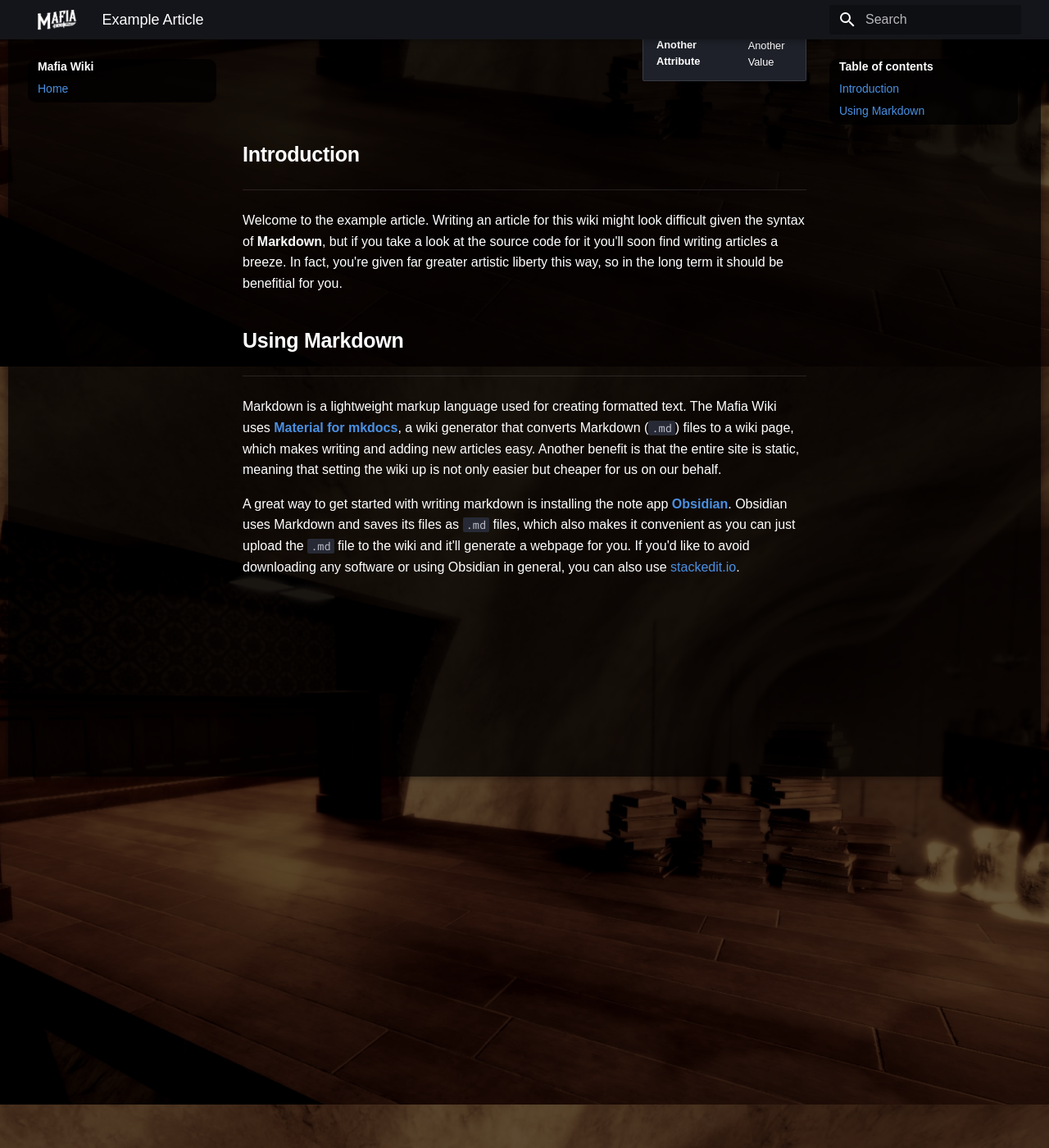
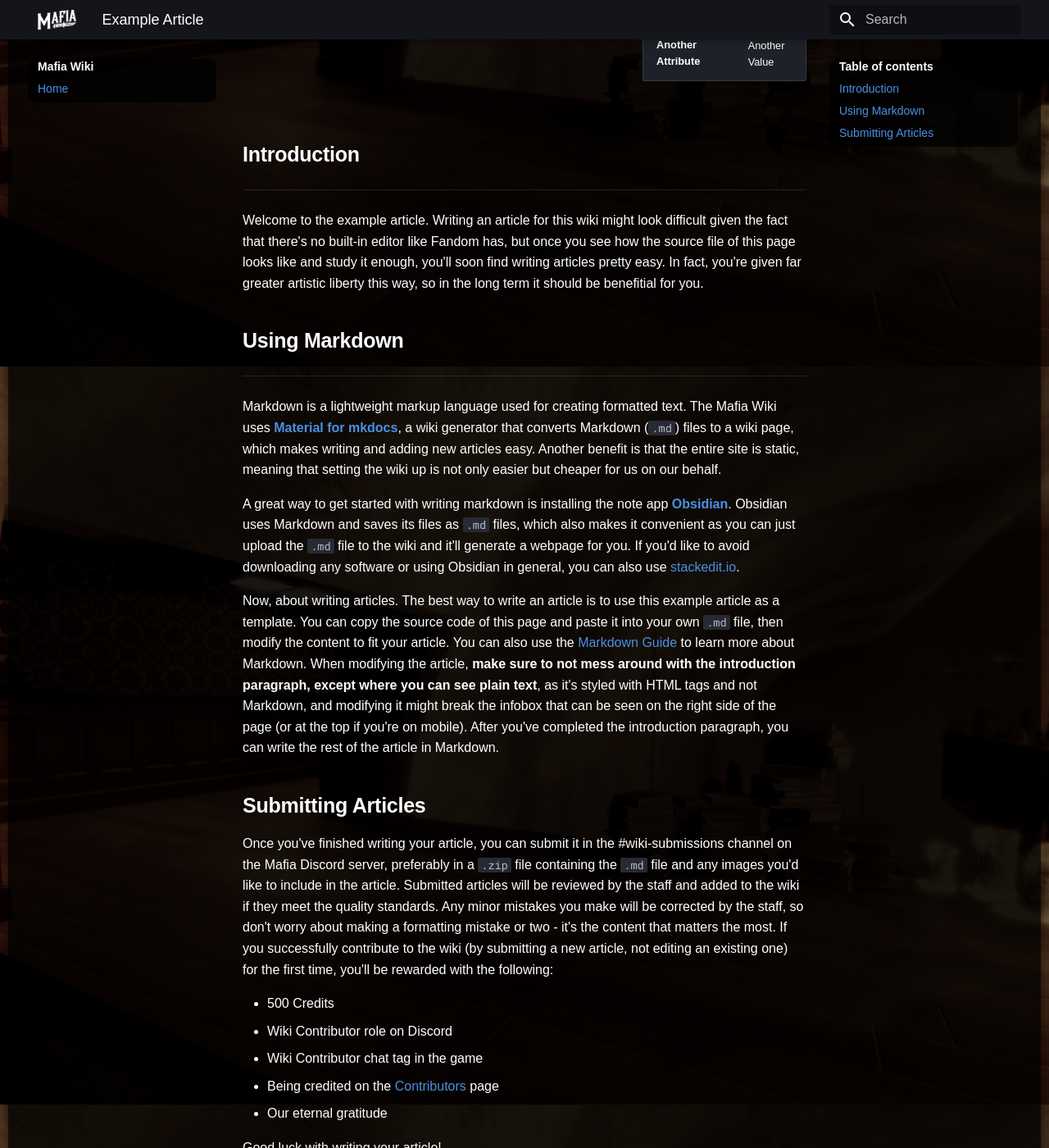
Before and after one commit to OctaNebula/mafia-wiki, an MkDocs documentation site: the page built from docs/exampleArticle.md, in a window 1280 px wide and 1400 px high, scrolled down 453 px. Shown: the whole window at 82% size. Built offline with MkDocs 1.6.1 and Material for MkDocs 9.7.7, drawn with Linux system fonts in a browser that asks for light colours; some web fonts are replaced.

Commit message:
added contributors, and modified example article

```diff
--- a/docs/exampleArticle.md
+++ b/docs/exampleArticle.md
@@ -44,7 +44,7 @@ in: [main](https://mafiawiki.astrofare.xyz/)
 ## **Introduction**
 ---
 
-Welcome to the example article. Writing an article for this wiki might look difficult given the syntax of **Markdown**, but if you take a look at the source code for it you'll soon find writing articles a breeze. In fact, you're given far greater artistic liberty this way, so in the long term it should be benefitial for you.
+Welcome to the example article. Writing an article for this wiki might look difficult given the fact that there's no built-in editor like Fandom has, but once you see how the source file of this page looks like and study it enough, you'll soon find writing articles pretty easy. In fact, you're given far greater artistic liberty this way, so in the long term it should be benefitial for you.
 
 ## **Using Markdown**
 ---
@@ -53,3 +53,18 @@ Markdown is a lightweight markup language used for creating formatted text. The
 
 A great way to get started with writing markdown is installing the note app **[Obsidian](https://obsidian.md/)**. Obsidian uses Markdown and saves its files as `.md` files, which also makes it convenient as you can just upload the `.md` file to the wiki and it'll generate a webpage for you.
 If you'd like to avoid downloading any software or using Obsidian in general, you can also use [stackedit.io](https://stackedit.io).
+
+Now, about writing articles. The best way to write an article is to use this example article as a template. You can copy the source code of this page and paste it into your own `.md` file, then modify the content to fit your article. You can also use the [Markdown Guide](https://www.markdownguide.org/) to learn more about Markdown. When modifying the article, **make sure to not mess around with the introduction paragraph, except where you can see plain text**, as it's styled with HTML tags and not Markdown, and modifying it might break the infobox that can be seen on the right side of the page (or at the top if you're on mobile). After you've completed the introduction paragraph, you can write the rest of the article in Markdown.
+
+## **Submitting Articles**
+
+Once you've finished writing your article, you can submit it in the #wiki-submissions channel on the Mafia Discord server, preferably in a `.zip` file containing the `.md` file and any images you'd like to include in the article. Submitted articles will be reviewed by the staff and added to the wiki if they meet the quality standards. Any minor mistakes you make will be corrected by the staff, so don't worry about making a formatting mistake or two - it's the content that matters the most.
+If you successfully contribute to the wiki (by submitting a new article, not editing an existing one) for the first time, you'll be rewarded with the following:
+
+ - 500 Credits
+ - Wiki Contributor role on Discord
+ - Wiki Contributor chat tag in the game
+ - Being credited on the [Contributors](https://mafiawiki.astrofare.xyz/contributors) page
+ - Our eternal gratitude
+
+Good luck with writing your article!
```
Also changed, not shown: docs/contributors.md (added, +6 -0 lines).
